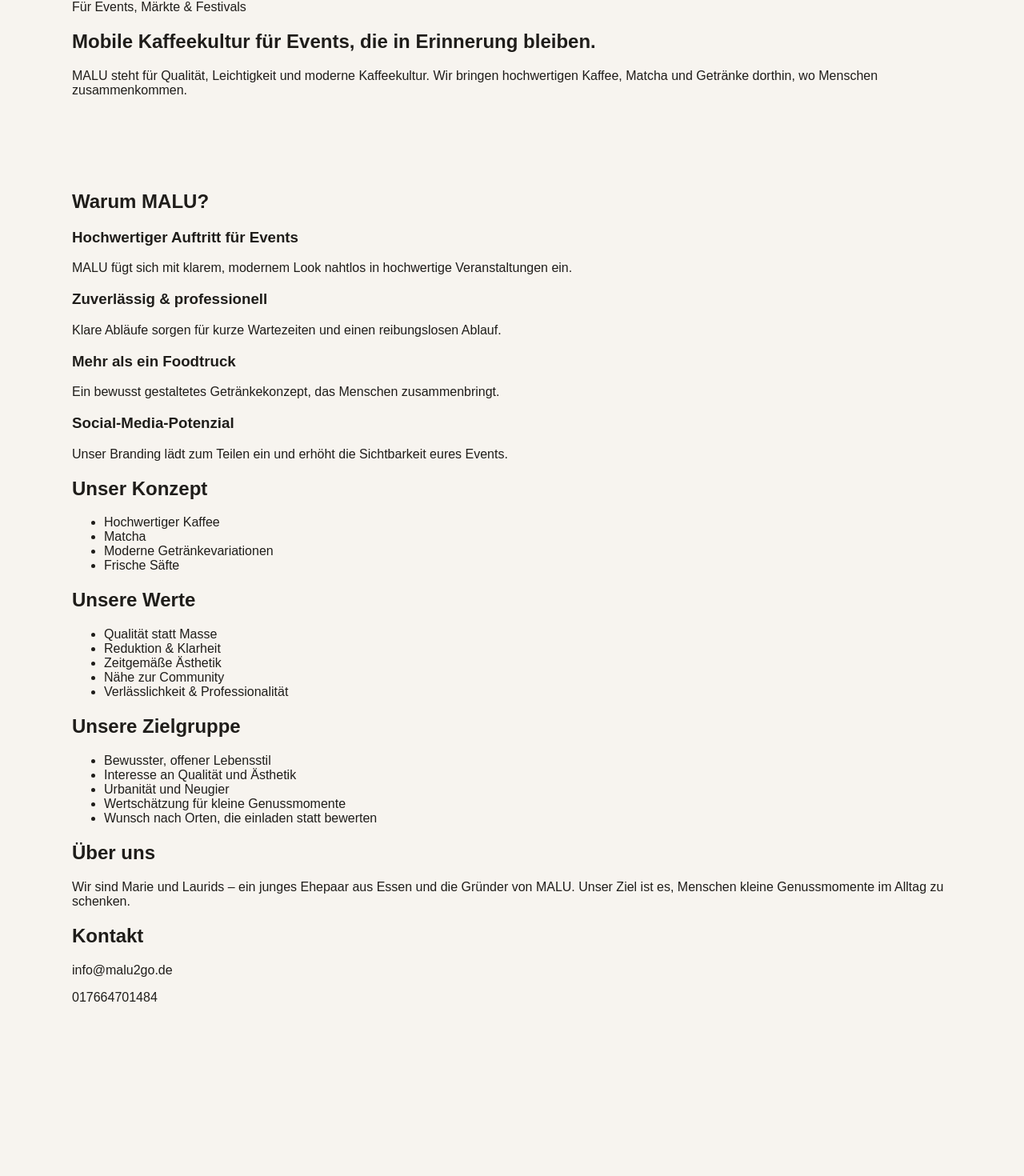
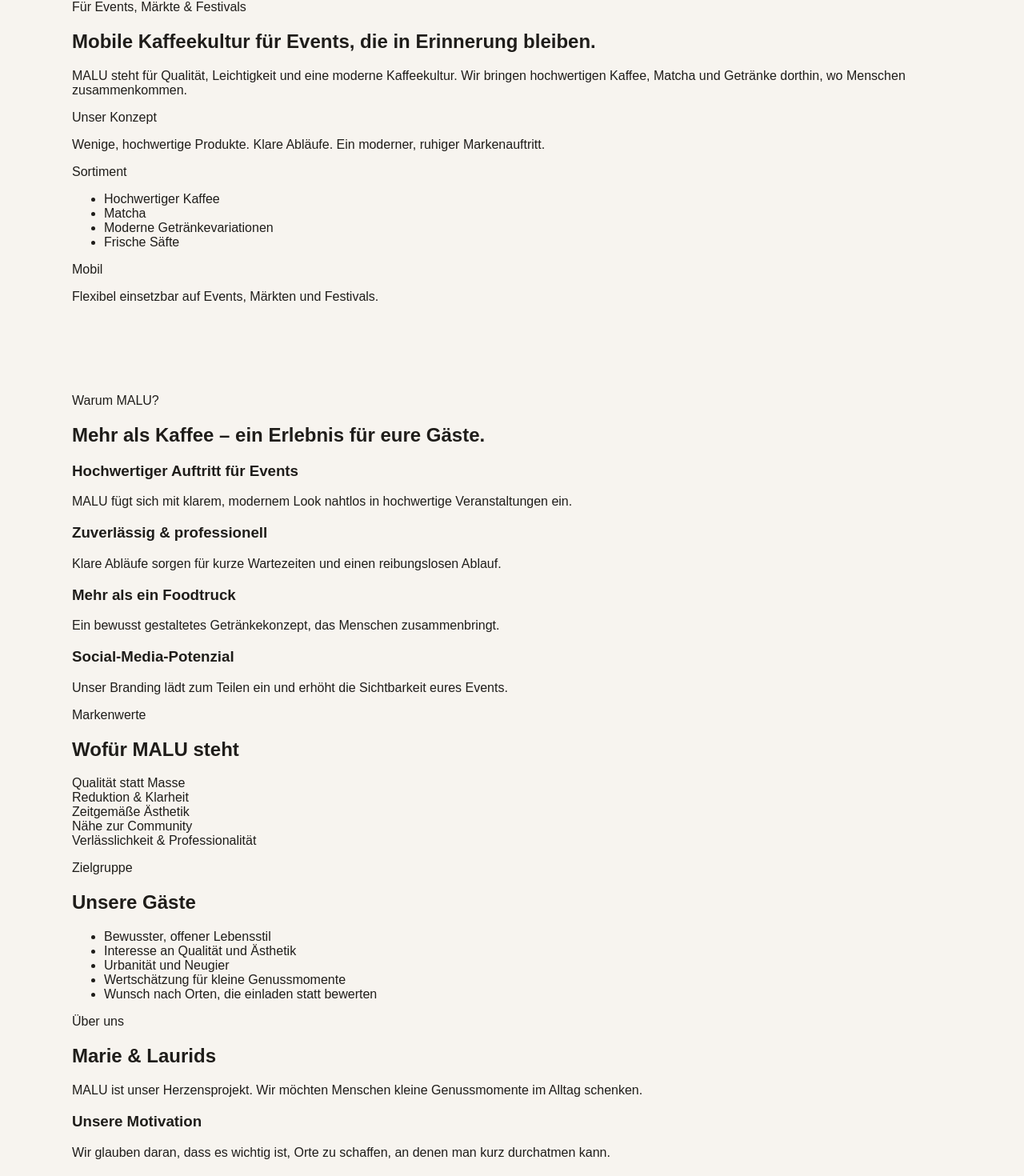
Before and after one commit to malu-website/malu-website, a React (Vite) app: page / in a window 1280 px wide. Shown: the part 173-1643 px from the top of the page at 80% size. Before the commit the page ends 1445 px from the top, so only its background shows below. Built offline with nearby package versions, Linux system fonts and the light colour scheme.

Commit message:
Update App.jsx

```diff
--- a/App.jsx
+++ b/App.jsx
@@ -65,76 +65,115 @@ export default function App() {
 
         {/* HERO */}
         <section id="start" className="hero-section">
-          <div className="container">
-            <p>Für Events, Märkte & Festivals</p>
-            <h1>Mobile Kaffeekultur für Events, die in Erinnerung bleiben.</h1>
+          <div className="container hero-grid">
+
+            <div className="hero-copy">
+              <p className="section-label">Für Events, Märkte & Festivals</p>
+
+              <h1>
+                Mobile Kaffeekultur für Events, die in Erinnerung bleiben.
+              </h1>
+
               <p>
-              MALU steht für Qualität, Leichtigkeit und moderne Kaffeekultur.
+                MALU steht für Qualität, Leichtigkeit und eine moderne Kaffeekultur.
                 Wir bringen hochwertigen Kaffee, Matcha und Getränke dorthin,
                 wo Menschen zusammenkommen.
               </p>
             </div>
+
+            <div className="hero-cards">
+
+              <div className="card card-span-2">
+                <p className="section-label">Unser Konzept</p>
+                <p>
+                  Wenige, hochwertige Produkte. Klare Abläufe.
+                  Ein moderner, ruhiger Markenauftritt.
+                </p>
+              </div>
+
+              <div className="card">
+                <p className="section-label">Sortiment</p>
+                <ul className="tag-list">
+                  {offerings.map((o) => <li key={o}>{o}</li>)}
+                </ul>
+              </div>
+
+              <div className="card">
+                <p className="section-label">Mobil</p>
+                <p>Flexibel einsetzbar auf Events, Märkten und Festivals.</p>
+              </div>
+
+            </div>
+
+          </div>
         </section>
 
         {/* WARUM MALU */}
-        <section id="warum-malu" className="section">
+        <section id="warum-malu" className="section section-white">
           <div className="container">
-            <h2>Warum MALU?</h2>
-            <div>
+
+            <p className="section-label">Warum MALU?</p>
+
+            <h2>
+              Mehr als Kaffee – ein Erlebnis für eure Gäste.
+            </h2>
+
+            <div className="grid grid-4">
               {benefits.map((b) => (
-                <div key={b.title}>
+                <div className="card" key={b.title}>
                   <h3>{b.title}</h3>
                   <p>{b.text}</p>
                 </div>
               ))}
             </div>
+
           </div>
         </section>
 
-        {/* KONZEPT */}
+        {/* WERTE + ZIELGRUPPE */}
         <section className="section">
-          <div className="container">
-            <h2>Unser Konzept</h2>
-            <ul>
-              {offerings.map((o) => (
-                <li key={o}>{o}</li>
-              ))}
+          <div className="container two-column-layout">
+
+            <div className="card dark-card">
+              <p className="section-label">Markenwerte</p>
+              <h2>Wofür MALU steht</h2>
+              <div className="grid grid-2">
+                {values.map((v) => <div key={v}>{v}</div>)}
+              </div>
+            </div>
+
+            <div className="card">
+              <p className="section-label">Zielgruppe</p>
+              <h2>Unsere Gäste</h2>
+              <ul className="tag-list">
+                {targetGroups.map((t) => <li key={t}>{t}</li>)}
               </ul>
             </div>
-        </section>
 
-        {/* WERTE */}
-        <section className="section">
-          <div className="container">
-            <h2>Unsere Werte</h2>
-            <ul>
-              {values.map((v) => (
-                <li key={v}>{v}</li>
-              ))}
-            </ul>
-          </div>
-        </section>
-
-        {/* ZIELGRUPPE */}
-        <section className="section">
-          <div className="container">
-            <h2>Unsere Zielgruppe</h2>
-            <ul>
-              {targetGroups.map((t) => (
-                <li key={t}>{t}</li>
-              ))}
-            </ul>
           </div>
         </section>
 
         {/* ÜBER UNS */}
-        <section id="ueber-uns" className="section">
-          <div className="container">
-            <h2>Über uns</h2>
+        <section id="ueber-uns" className="section section-alt">
+          <div className="container two-column-layout">
+
+            <div>
+              <p className="section-label">Über uns</p>
+              <h2>Marie & Laurids</h2>
               <p>
-              Wir sind Marie und Laurids – ein junges Ehepaar aus Essen und die Gründer von MALU.
-              Unser Ziel ist es, Menschen kleine Genussmomente im Alltag zu schenken.
+                MALU ist unser Herzensprojekt. Wir möchten Menschen kleine
+                Genussmomente im Alltag schenken.
               </p>
+            </div>
+
+            <div className="card">
+              <h3>Unsere Motivation</h3>
+              <p>
+                Wir glauben daran, dass es wichtig ist, Orte zu schaffen,
+                an denen man kurz durchatmen kann.
+              </p>
+            </div>
+
           </div>
         </section>
 
```
Lines whose indentation alone changed are shown as unchanged.
